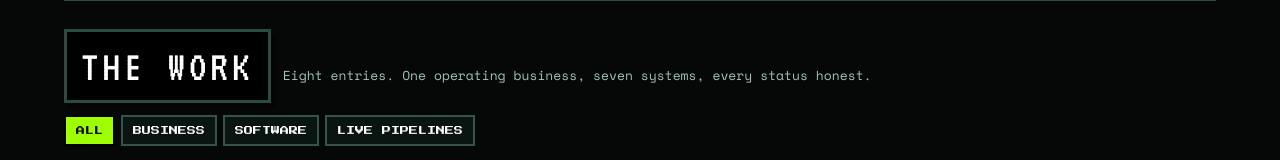
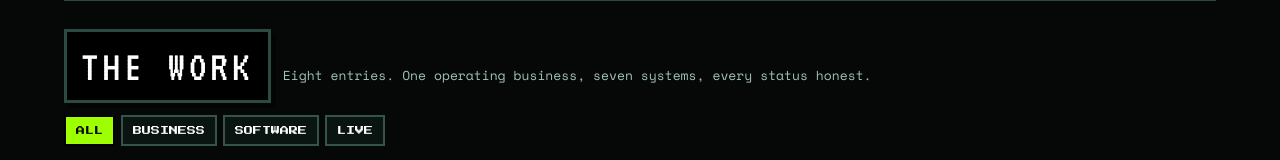
Before and after one commit to darek225/darekanderson-site, a plain HTML site: page index.html in a window 1280 px wide. Shown: the part 1097-1257 px from the top of the page. Drawn offline with nearby package versions, Linux system fonts and the light colour scheme.

Commit message:
Prototype QA fixes: anchor scroll margin, shorten LIVE tab

```diff
--- a/assets/mde-v1.css
+++ b/assets/mde-v1.css
@@ -91,7 +91,8 @@ body::after{
 .stat span{font-family:var(--tiny);font-size:8px;color:#9fc4b4;letter-spacing:.5px}
 
 /* ---------- section frame ---------- */
-section{padding:22px 14px 6px;max-width:1180px;margin:0 auto}
+section{padding:22px 14px 6px;max-width:1180px;margin:0 auto;scroll-margin-top:64px}
+footer{scroll-margin-top:64px}
 .sec-head{display:flex;align-items:baseline;gap:12px;flex-wrap:wrap;margin-bottom:12px}
 .sec-title{
   font-family:var(--pix);font-weight:400;font-size:clamp(30px,6vw,44px);letter-spacing:4px;margin:0;color:#fff;
--- a/index.html
+++ b/index.html
@@ -85,7 +85,7 @@
     <button class="tab" type="button" data-filter="all" aria-pressed="true">ALL</button>
     <button class="tab" type="button" data-filter="business" aria-pressed="false">BUSINESS</button>
     <button class="tab" type="button" data-filter="software" aria-pressed="false">SOFTWARE</button>
-    <button class="tab" type="button" data-filter="live" aria-pressed="false">LIVE PIPELINES</button>
+    <button class="tab" type="button" data-filter="live" aria-pressed="false">LIVE</button>
   </div>
   <div class="grid" id="grid">
     <article class="card card--wide skin-andola" data-cat="business">
```
